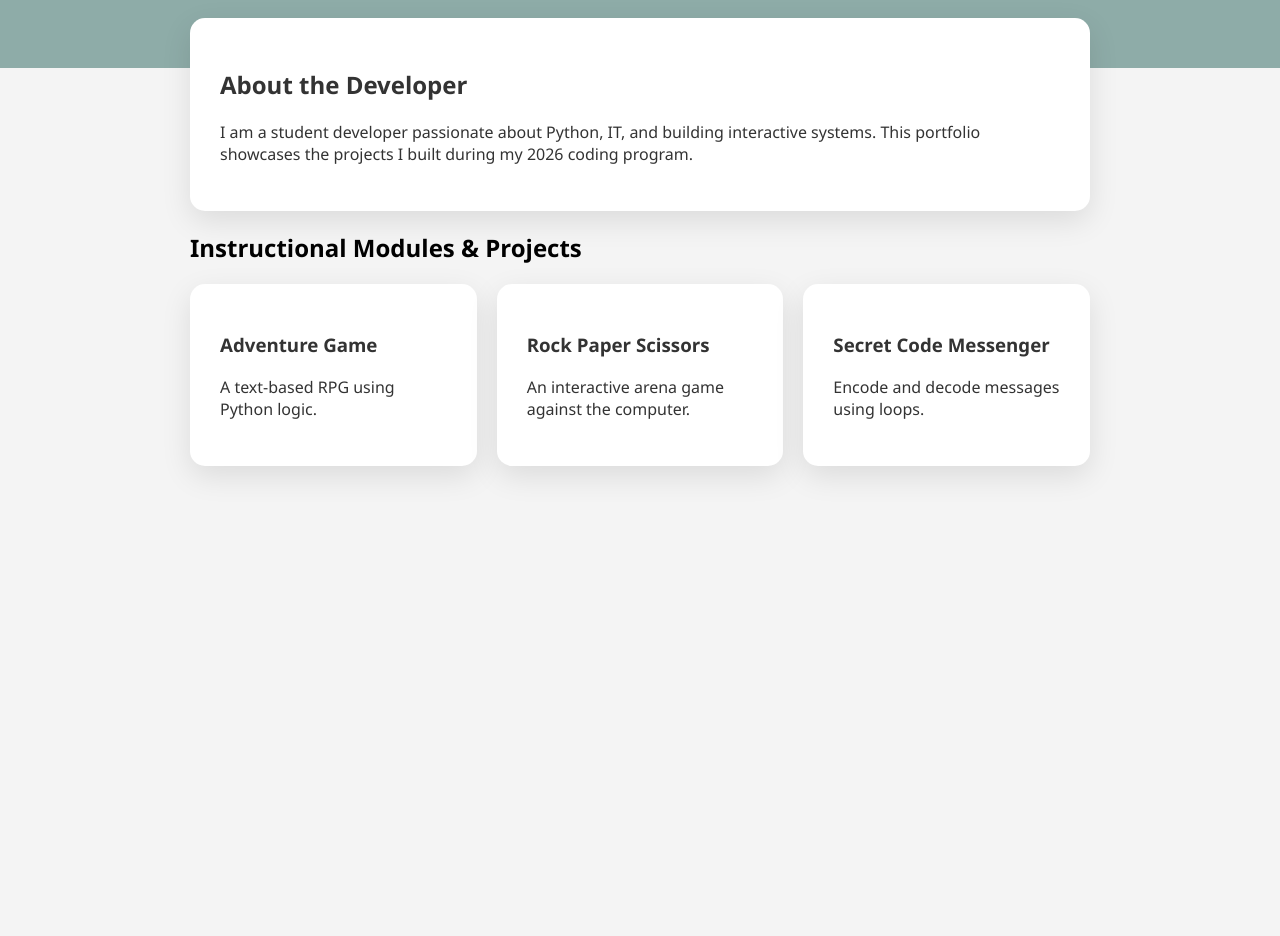
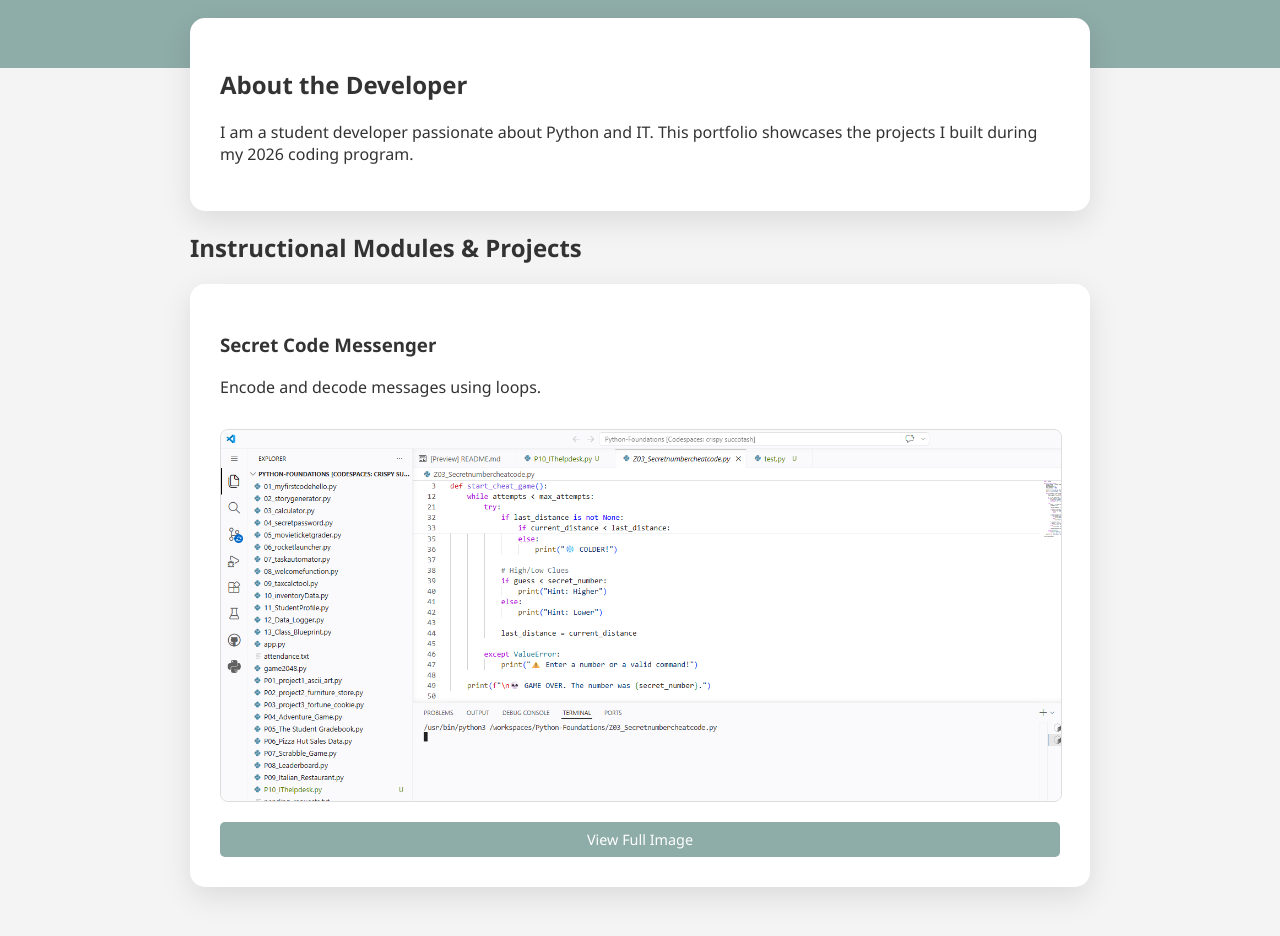
Before and after one commit to testteacher-dev/Website, a plain HTML site: page index.html in a window 1280 px wide. Shown: the part 260-1196 px from the top of the page. Before the commit the page ends 800 px from the top, so only its background shows below. Drawn offline with Linux system fonts and the light colour scheme.

Commit message:
image added

```diff
--- a/index.html
+++ b/index.html
@@ -3,7 +3,7 @@
 <head>
     <meta charset="UTF-8">
     <meta name="viewport" content="width=device-width, initial-scale=1.0">
-    <title>My Student Portfolio</title>
+    <title>Python Foundations Portfolio</title>
     <link rel="stylesheet" href="style.css">
 </head>
 <body>
@@ -17,26 +17,18 @@
     <main class="container">
         <section class="card">
             <h2>About the Developer</h2>
-            <p>I am a student developer passionate about Python, IT, and building interactive systems. This portfolio showcases the projects I built during my 2026 coding program.</p>
+            <p>I am a student developer passionate about Python and IT. This portfolio showcases the projects I built during my 2026 coding program.</p>
         </section>
 
         <h2>Instructional Modules & Projects</h2>
         <div class="project-grid">
 
-            <a href="images/adventure.png" target="_blank" class="card project-card">
-                <h3>Adventure Game</h3>
-                <p>A text-based RPG using Python logic.</p>
-            </a>
-
-            <a href="images/rockpaper.png" target="_blank" class="card project-card">
-                <h3>Rock Paper Scissors</h3>
-                <p>An interactive arena game against the computer.</p>
-            </a>
-
-            <a href="images/secretcode.png" target="_blank" class="card project-card">
+            <div class="card project-card">
                 <h3>Secret Code Messenger</h3>
                 <p>Encode and decode messages using loops.</p>
-            </a>
+                <img src="images/secretnumber.png" alt="Secret Code Project" class="project-img">
+                <a href="images/secretnumber.png" target="_blank" class="btn-small">View Full Image</a>
+            </div>
 
         </div>
     </main>
--- a/style.css
+++ b/style.css
@@ -1,6 +1,7 @@
-body { font-family: 'Segoe UI', sans-serif; background: #f4f4f4; margin: 0; }
+/* Global Reset */
+body { font-family: 'Segoe UI', Tahoma, Geneva, Verdana, sans-serif; background: #f4f4f4; margin: 0; color: #333; }
 
-/* The Sage Green Header */
+/* Hero Section */
 .hero {
     background: #8eaca8;
     color: white;
@@ -8,7 +9,7 @@ body { font-family: 'Segoe UI', sans-serif; background: #f4f4f4; margin: 0; }
     padding: 60px 20px 100px 20px;
 }
 
-/* The Main Container (Boxed Look) */
+/* Boxed Container */
 .container {
     max-width: 900px;
     margin: -50px auto 50px auto;
@@ -22,13 +23,7 @@ body { font-family: 'Segoe UI', sans-serif; background: #f4f4f4; margin: 0; }
     border-radius: 15px;
     box-shadow: 0 10px 30px rgba(0,0,0,0.1);
     margin-bottom: 20px;
-    text-decoration: none;
-    color: #333;
-    display: block;
-    transition: transform 0.2s;
 }
-
-.card:hover { transform: translateY(-5px); }
 
 /* Project Grid */
 .project-grid {
@@ -37,7 +32,16 @@ body { font-family: 'Segoe UI', sans-serif; background: #f4f4f4; margin: 0; }
     gap: 20px;
 }
 
-/* Button */
+/* Image Styling */
+.project-img {
+    width: 100%;
+    height: auto;
+    border-radius: 8px;
+    margin: 15px 0;
+    border: 1px solid #ddd;
+}
+
+/* Buttons */
 .btn {
     display: inline-block;
     background: #fff;
@@ -48,3 +52,14 @@ body { font-family: 'Segoe UI', sans-serif; background: #f4f4f4; margin: 0; }
     font-weight: bold;
     margin-top: 15px;
 }
+
+.btn-small {
+    display: block;
+    background: #8eaca8;
+    color: white;
+    text-align: center;
+    padding: 8px;
+    border-radius: 5px;
+    text-decoration: none;
+    font-size: 0.9rem;
+}
```
